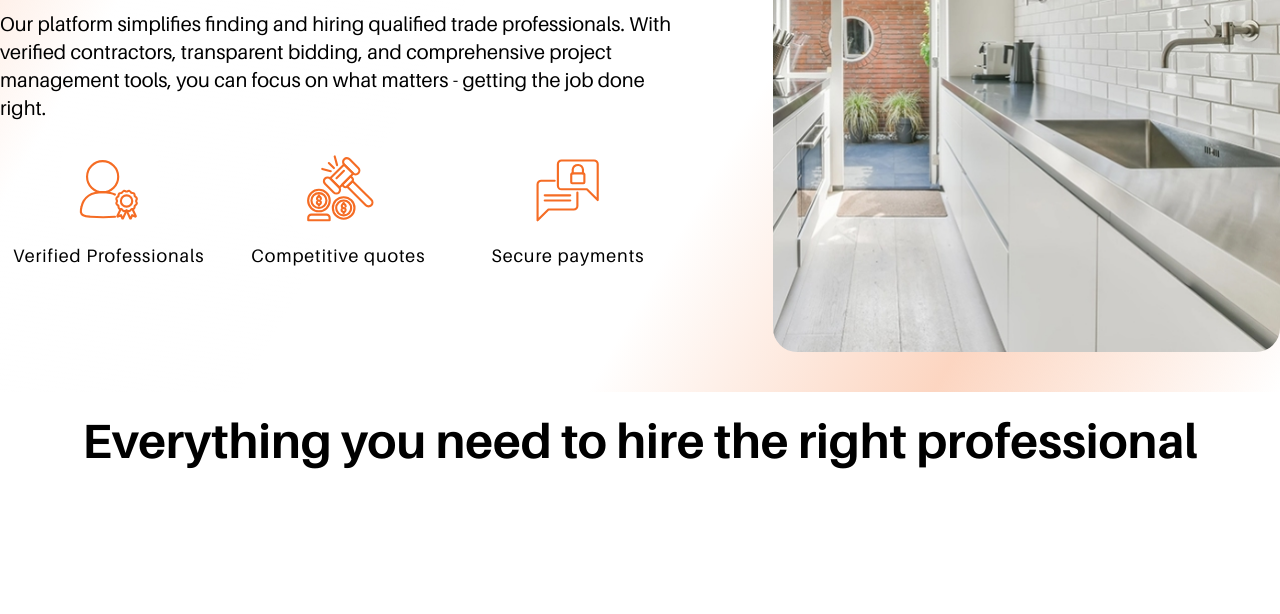
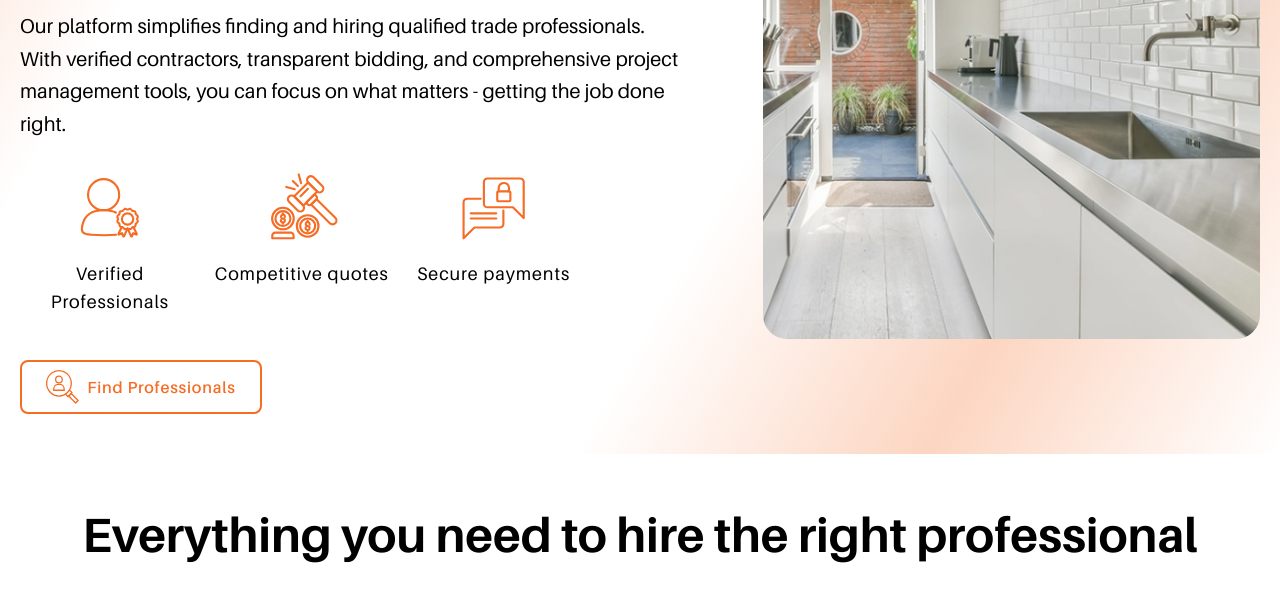
Before and after one commit to devangsuthar/tcw, a website: page src/index.html in a window 1280 px wide. Shown: the part 391-1005 px from the top of the page. Before the commit the page ends 860 px from the top, so only its background shows below. Drawn offline with Linux system fonts and the light colour scheme.

Commit message:
'changes-done'

```diff
--- a/src/index.html
+++ b/src/index.html
@@ -53,17 +53,17 @@
     </div>
   </header>
   <main class="wrapper">
-    <section class="banner-section bg-opacity-100 backdrop-blur-[50px] pt-32 py-10">
+    <section class="banner-section bg-opacity-100 backdrop-blur-[50px] pt-32 px-5 py-10">
       <div class="container mx-auto">
-        <div class="flex md:gap-24 gap-12">
+        <div class="flex gap-6 md:gap-12 lg:gap-20">
           <div class="w-2/3 banner-content">
             <h1 class="py-6 text-6xl font-aileron font-black leading-tight">Transform Your <br>Home withTrusted
               Professionals</h1>
-            <p class="text-xl">Our platform simplifies finding and hiring qualified trade professionals. With verified
+            <p class="text-xl leading-relaxed">Our platform simplifies finding and hiring qualified trade professionals. With verified
               contractors,
               transparent bidding, and comprehensive project management tools, you can focus on what matters - getting
               the job done right.</p>
-            <div class="boxes my-3 mt-6 grid grid-cols-3 gap-3">
+            <div class="boxes my-3 mt-6 grid grid-cols-3 gap-3 sm:w-full lg:w-[85%]">
               <div class="icon-box text-center">
                 <img src="assets/Verified.svg" alt="verified" class="w-24 mb-2 mx-auto">
                 <h4 class="text-lg tracking-wider">Verified Professionals</h4>
@@ -76,7 +76,9 @@
                 <img src="assets/Secure.svg" alt="Secure" class="w-24 mb-2 mx-auto">
                 <h4 class="text-lg tracking-wider">Secure payments</h4>
               </div>
+
             </div>
+            <button class="border-2 border-primary px-6 py-2 mt-11 rounded-lg flex hovered-icon items-center hover:bg-primary hover:text-white text-primary tracking-wider font-semibold gap-2"><img src="assets/find.svg" alt="find"> Find Professionals</button>
           </div>
           <div class="w-2/4">
             <div class="text-end">
@@ -87,8 +89,8 @@
         </h1>
       </div>
     </section>
-    <section class="mt-6">
-      <div class="container">
+    <section class="my-14">
+      <div class="container mx-auto">
         <h2 class="text-5xl font-bold text-center">Everything you need to hire the right professional</h2>
       </div>
     </section>
--- a/src/input.css
+++ b/src/input.css
@@ -80,3 +80,8 @@ body {
 .banner-section {
     background-image: linear-gradient(120deg, #f56c2448, #FFF, #ffffff48, #ffffff48, #f56c2448, #fff);
 }
+
+.hovered-icon:hover img {
+    filter: brightness(0) invert(1);
+    ;
+}
```
Also changed, not shown: dist/style.css.
